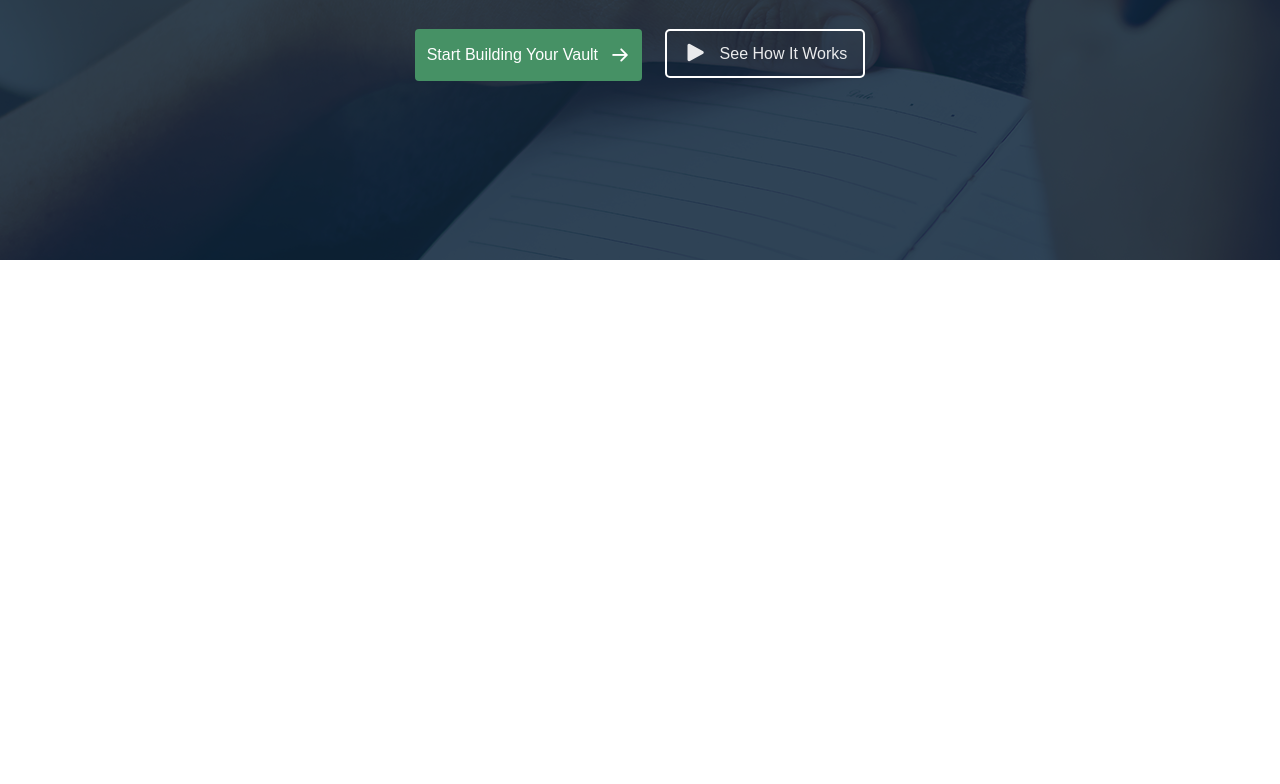
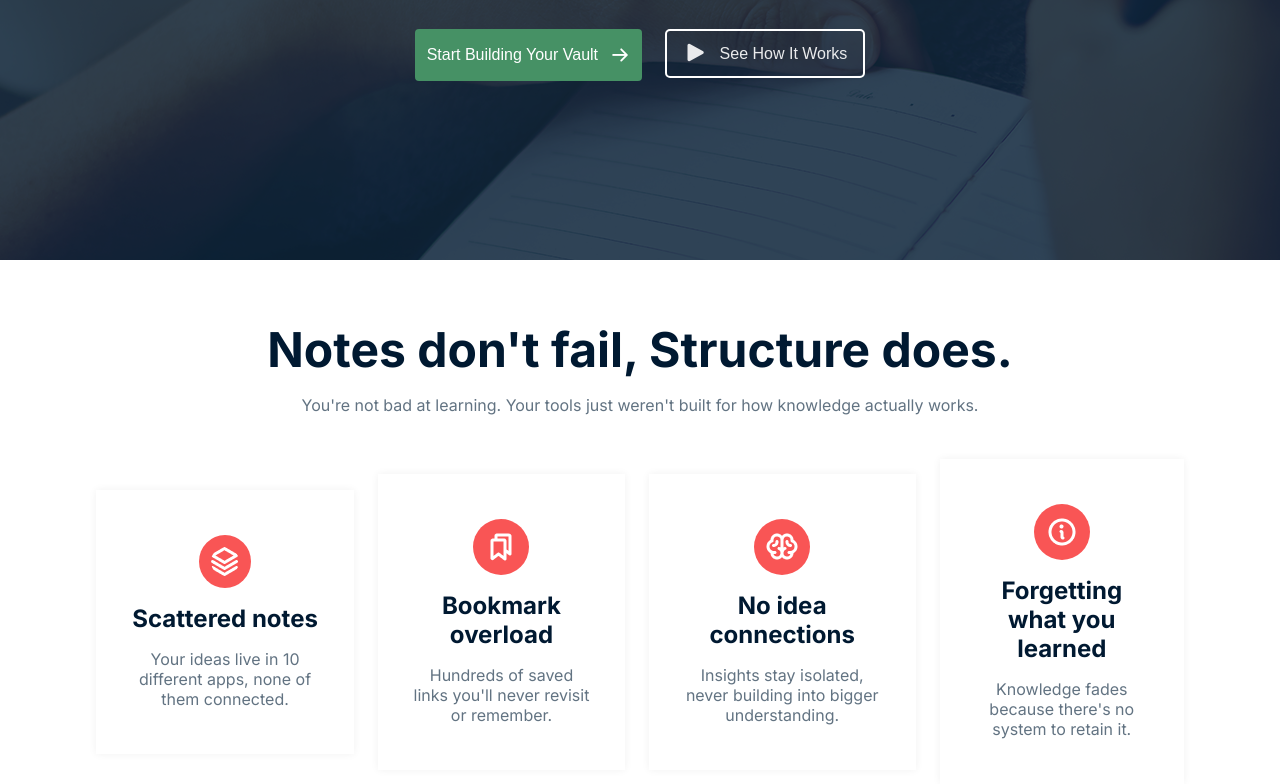
Before and after one commit to mahdihasanprogrammer/Assignment-1, a plain HTML site: page index.html in a window 1280 px wide. Shown: the part 518-1302 px from the top of the page. Before the commit the page ends 800 px from the top, so only its background shows below. Drawn offline with Linux system fonts and the light colour scheme.

Commit message:
added card section

```diff
--- a/index.html
+++ b/index.html
@@ -57,5 +57,50 @@
             </div>
           </section>
      </header>
+
+     <!-- card section -->
+      <section class=" container">
+
+        <div class="card-text">
+
+            <h1 class="title">Notes don't fail, Structure does.</h1>
+            <p class="sub-title">You're not bad at learning. Your tools just weren't built for how knowledge actually works.</p>
+        </div>
+        <div class="card-container">
+            <!-- card 1-->
+             <div class="card">
+                    <img src="./assets/vector.png" alt="">
+                    <h2>Scattered notes</h2>
+                    <p>
+                        Your ideas live in 10 different apps, none of them connected.
+                    </p>
+             </div>
+             <!-- card 2 -->
+             <div class="card">
+                    <img src="./assets/Bookmarks.png" alt="">
+                    <h2>Bookmark overload</h2>
+                    <p>
+                        Hundreds of saved links you'll never revisit or remember.
+             </div>
+             <!-- card 3 -->
+             <div class="card">
+                    <img src="./assets/Brain.png" alt="">
+                    <h2>No idea connections</h2>
+                    <p>
+                       Insights stay isolated, never building into bigger understanding.
+                    </p>
+             </div>
+             <!-- card 4 -->
+             <div class="card">
+                    <img src="./assets/Info.png" alt="">
+                    <h2>Forgetting what you learned</h2>
+                    <p>
+                       Knowledge fades because there's no system to retain it.
+                    </p>
+             </div>
+        </div>
+      </section>
+
+
 </body>
 </html>
--- a/style.css
+++ b/style.css
@@ -26,6 +26,15 @@
 }
 .btn-primary:hover{
     background-color: #106836;
+}
+.title{
+    color:#001931;
+    font-size: 48px;
+    margin-bottom: 16px;
+}
+.sub-title{
+    color:#627382;
+    line-height: 20px;
 }
 /* shared style code end */
 
@@ -124,3 +133,42 @@ nav > ul > li >a{
     font-size: 20px;
 
 }
+
+/* card section */
+.card-text{
+    text-align: center;
+    margin-top: 60px;
+    margin-bottom: 44px;
+}
+.card-container{
+    display: flex;
+    gap:24px;
+    align-items: center;
+
+}
+
+.card{
+    display: flex;
+    flex-direction: column;
+    gap:16px;
+    align-items: center;
+    text-align: center;
+    padding:45px 35px;
+    box-shadow:0 0 8px 0 rgba(0, 0, 0, 0.06)
+}
+
+.card img{
+    padding: 12px;
+    background-color: #F95555;
+    border-radius: 50%;
+}
+.card h2{
+    color:#001931;
+
+}
+
+.card p{
+    color:#627382;
+    line-height: 20px;
+    text-align: center;
+}
```
